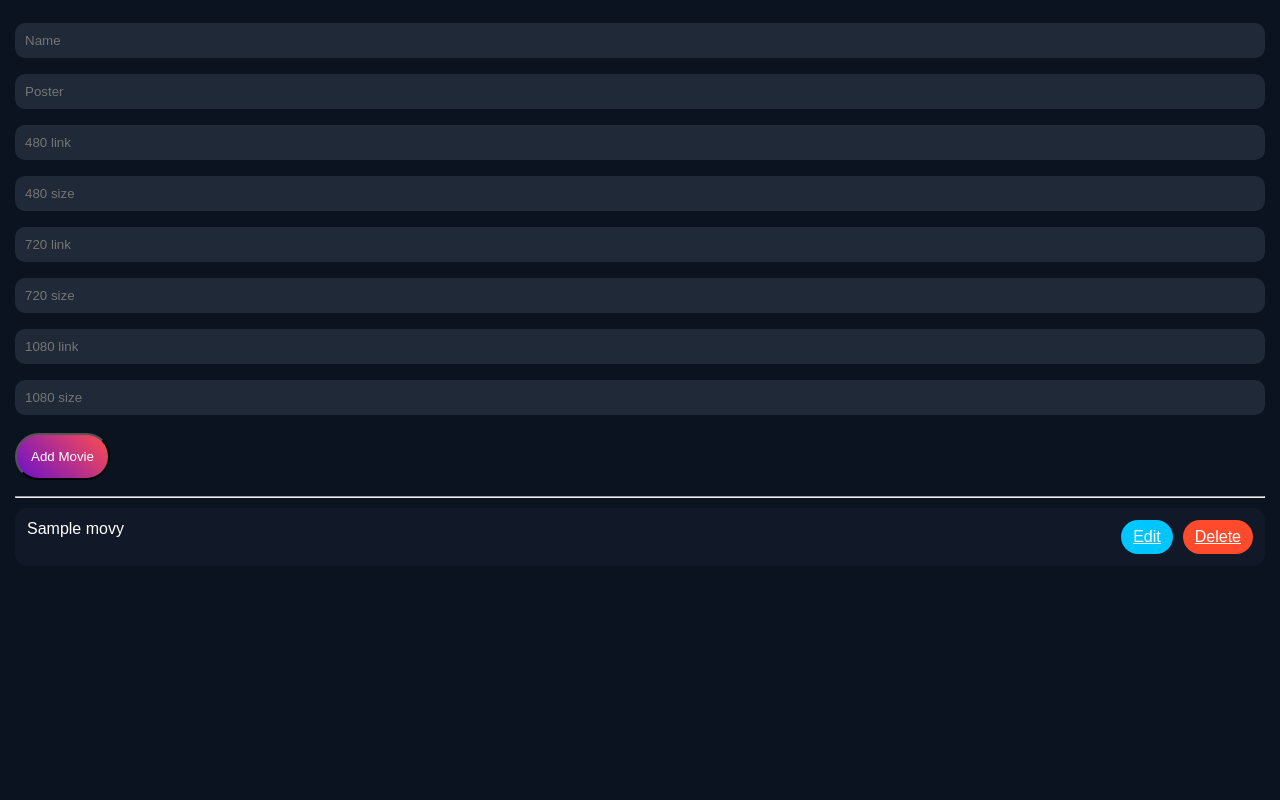
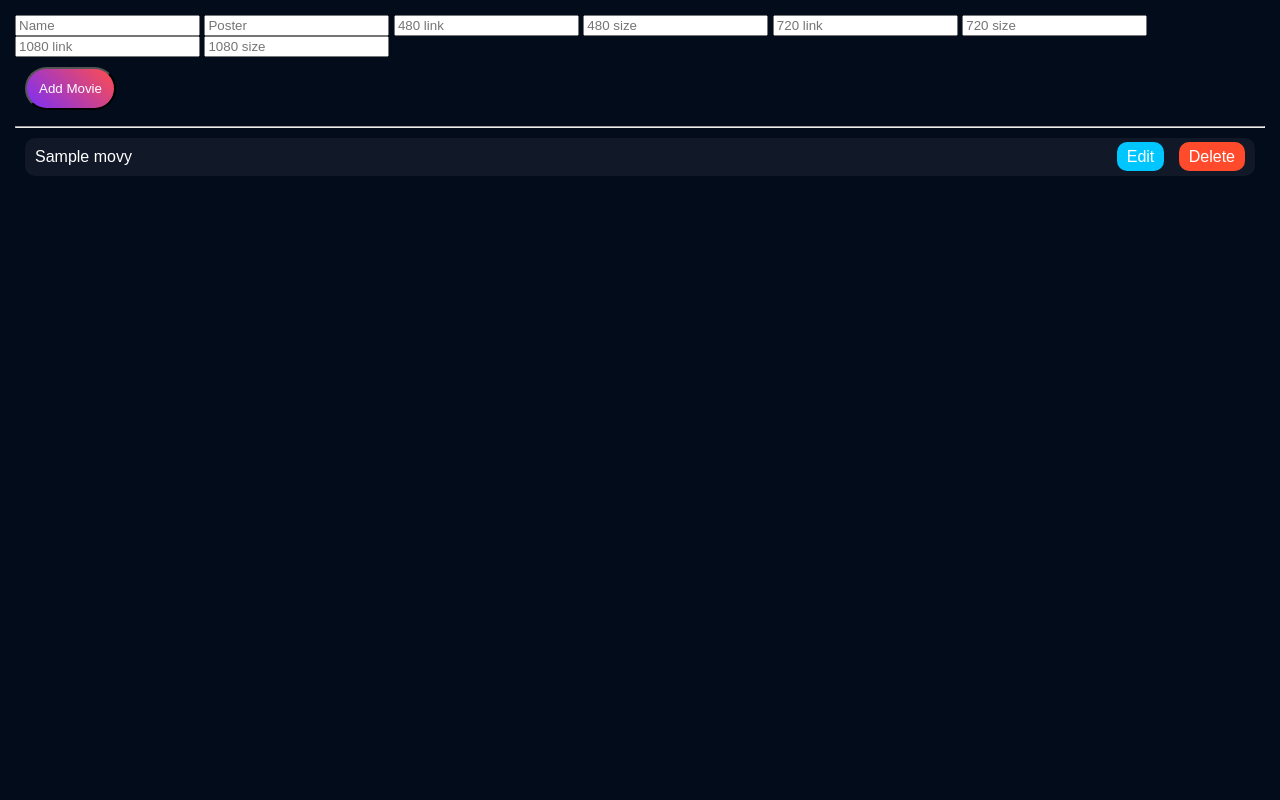
Before and after one commit to nitin2991/moviessite, a Flask app: template templates/admin.html in a window 1280 px wide. Run offline with Flask 3, Linux system fonts and the light colour scheme; the template is opened without the code that fills it: most values are stand-ins (such as "Sample title", 1, 10 or a date in 2020).

Commit message:
Update styles in style.css for improved design

```diff
--- a/static/style.css
+++ b/static/style.css
@@ -1,52 +1,63 @@
 body{
     margin:0;
-    background:#0b1220;
+    font-family:sans-serif;
+    background:#020c1b;
     color:white;
-    font-family:sans-serif;
 }
 
+/* HEADER */
 .header{
     display:flex;
     justify-content:space-between;
     align-items:center;
-    padding:12px;
-    background:linear-gradient(90deg,#1a1a2e,#6a11cb);
+    padding:10px;
+    background:linear-gradient(90deg,#1a1a2e,#7b2ff7);
 }
 
 .logo{
     display:flex;
     align-items:center;
-    gap:10px;
+    gap:8px;
 }
 
 .logo img{
-    height:55px;
+    height:38px;
+    border-radius:6px;
+}
+
+.logo h2{
+    color:#ff4d4d;
+    margin:0;
+    font-size:18px;
+}
+
+/* SEARCH */
+.search{
+    background:#0f172a;
+    border-radius:20px;
+    padding:5px 10px;
 }
 
 .search input{
-    padding:10px;
-    border-radius:20px;
+    background:transparent;
     border:none;
-    background:#1f2937;
     color:white;
+    width:120px;
 }
 
+/* GRID */
 .grid{
     display:grid;
     grid-template-columns:repeat(2,1fr);
-    gap:15px;
-    padding:15px;
+    gap:12px;
+    padding:12px;
 }
 
+/* CARD */
 .card{
-    background:#111827;
-    border-radius:20px;
+    background:#0f172a;
+    border-radius:15px;
     overflow:hidden;
-    transition:0.3s;
-}
-
-.card:hover{
-    transform:scale(1.03);
 }
 
 .card img{
@@ -56,59 +67,46 @@ body{
 }
 
 .title{
-    padding:10px;
+    padding:8px;
+    color:white;
     font-size:14px;
+    font-weight:600;
 }
 
+/* BUTTON */
 .btn{
     display:block;
-    margin:10px 0;
-    padding:14px;
+    margin:10px;
+    padding:12px;
     text-align:center;
-    border-radius:30px;
-    background:linear-gradient(45deg,#6a11cb,#ff4d4d);
+    background:linear-gradient(45deg,#7b2ff7,#ff4d4d);
+    border-radius:25px;
     color:white;
     text-decoration:none;
 }
 
-input{
-    width:100%;
-    padding:10px;
-    margin:8px 0;
-    border-radius:10px;
-    border:none;
-    background:#1f2937;
-    color:white;
-}
-
+/* ADMIN */
 .movie-row{
     background:#111827;
-    padding:12px;
-    border-radius:12px;
-    margin:10px 0;
+    padding:10px;
+    margin:10px;
+    border-radius:10px;
     display:flex;
     justify-content:space-between;
 }
 
-.actions{
-    display:flex;
-    gap:10px;
+.actions a{
+    margin-left:10px;
+    padding:6px 10px;
+    border-radius:10px;
+    color:white;
+    text-decoration:none;
 }
 
-.edit-btn{
-    background:#00c6ff;
-    padding:8px 12px;
-    border-radius:20px;
-    color:white;
-}
+.edit-btn{background:#00c6ff;}
+.delete-btn{background:#ff4b2b;}
 
-.delete-btn{
-    background:#ff4b2b;
-    padding:8px 12px;
-    border-radius:20px;
-    color:white;
-}
-
+/* TELEGRAM */
 .tg{
     position:fixed;
     bottom:20px;
```
